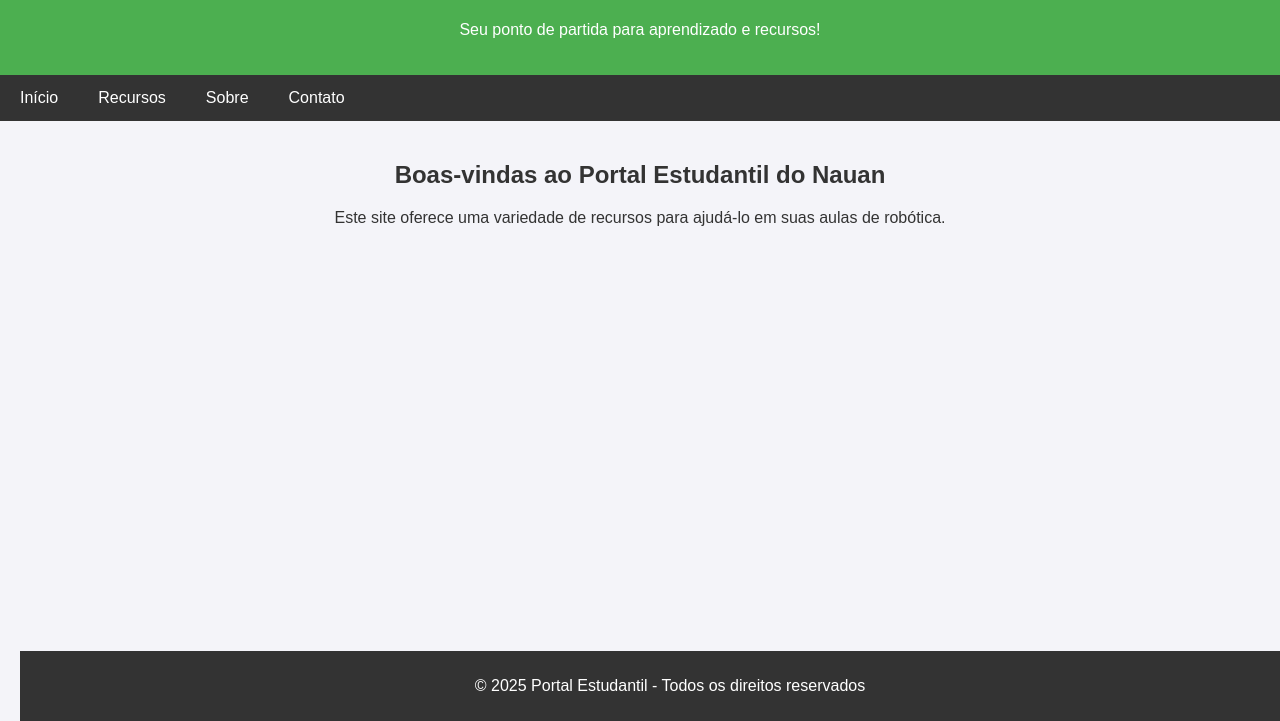
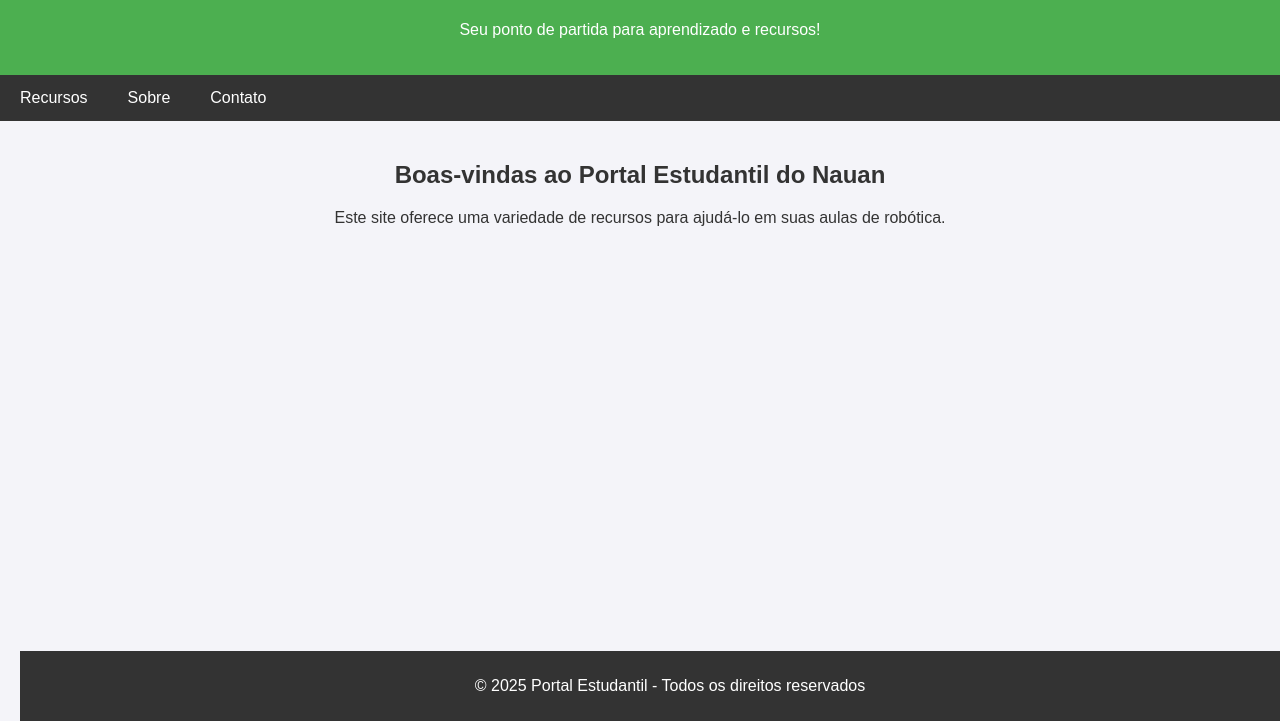
Before and after one commit to Nauan777-bit/2Tec, a plain HTML site: page index.html in a window 1280 px wide. Shown: the part 79-800 px from the top of the page. Drawn offline with Linux system fonts and the light colour scheme.

Commit message:
Update index.html

```diff
--- a/index.html
+++ b/index.html
@@ -81,7 +81,9 @@
     </header>
 
    <nav>
-    <a href="#home">Início</a>
+   <section id="home">
+    <!-- Conteúdo inicial da página -->
+</section>
     <a href="#recursos">Recursos</a>
     <a href="#sobre">Sobre</a>
     <a href="https://www.instagram.com/nauanloures/" target="_blank" rel="noopener">Contato</a>
```
